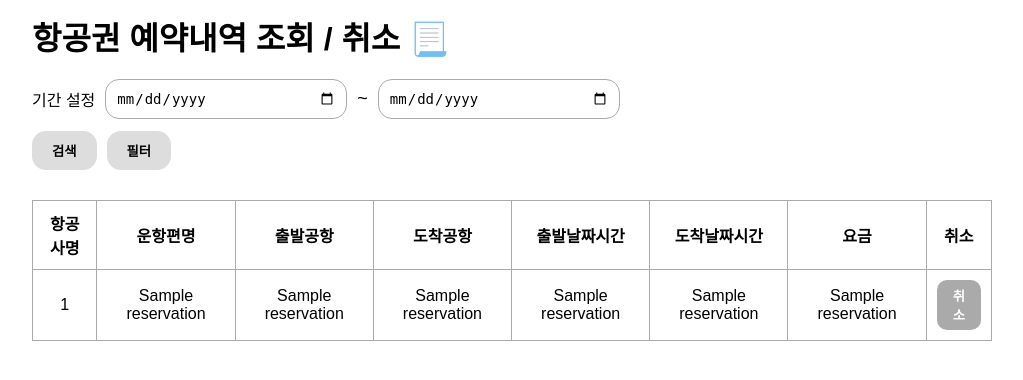
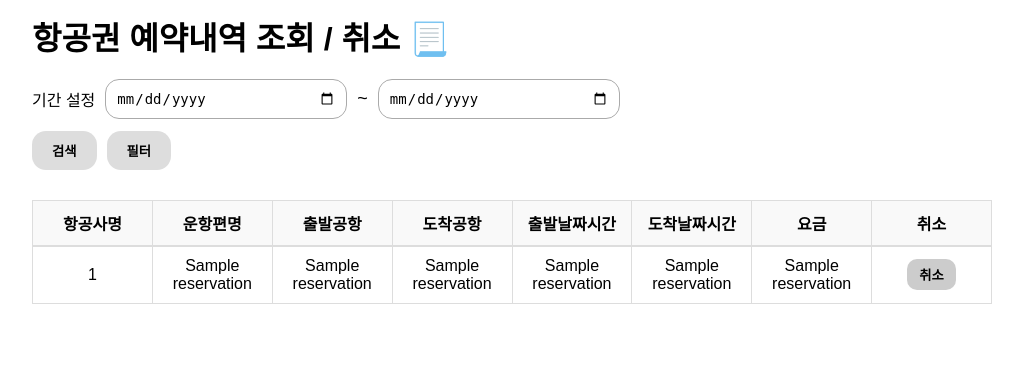
Before and after one commit to clr4takeoff/2025-Spring-Database, a Flask app: template templates/flight_check.html in a window 1280 px wide. Shown: the part 136-516 px from the top of the page, without its empty margins (128-1151 px from the left). Run offline with Flask 3, Linux system fonts and the light colour scheme; the visitor is signed in with stand-in values (Sample User, id 1); the template is opened without the code that fills it: most values are stand-ins (such as "Sample title", 1, 10 or a date in 2020); lists and menus that the app fills with data are empty.

Commit message:
Unify table design

```diff
--- a/static/css/flight_check.css
+++ b/static/css/flight_check.css
@@ -85,31 +85,50 @@ main h1 {
   background-color: #bbb;
 }
 
-.result-table {
-  width: 100%;
-  border-collapse: collapse;
-  margin-top: 20px;
-}
-
-.result-table th,
-.result-table td {
-  border: 1px solid #aaa;
+/* 예약 테이블 - 헤더 스타일 */
+.header-table th {
+  background-color: #f9f9f9;
+  font-weight: bold;
+  border: 1px solid #ddd;
   padding: 10px;
   text-align: center;
 }
 
+/* 예약 테이블 - 바디 스타일 */
+.body-table td {
+  border: 1px solid #ddd;
+  padding: 10px;
+  text-align: center;
+  background-color: #fff;
+  word-wrap: break-word;
+}
+
+/* 스크롤 영역 */
+.scroll-body {
+  max-height: 400px;
+  overflow-y: auto;
+}
+
+/* 공통 테이블 */
+.result-table {
+  width: 100%;
+  border-collapse: collapse;
+  table-layout: fixed;
+}
+
+/* 취소 버튼 스타일 */
 .cancel-btn {
   padding: 6px 12px;
+  background-color: #ccc;
   border: none;
-  background-color: #aaa;
-  color: #fff;
   border-radius: 10px;
   font-weight: bold;
   cursor: pointer;
+  transition: background-color 0.2s ease;
 }
 
 .cancel-btn:hover {
-  background-color: #888;
+  background-color: #bbb;
 }
 
 .logout-btn {
--- a/templates/flight_check.html
+++ b/templates/flight_check.html
@@ -33,7 +33,9 @@
         </form>
 
 
-      <table class="result-table">
+      <div class="table-wrapper">
+        <!-- 상단 헤더 테이블 -->
+        <table class="result-table header-table">
           <thead>
             <tr>
               <th>항공사명</th>
@@ -46,17 +48,22 @@
               <th>취소</th>
             </tr>
           </thead>
+        </table>
+
+        <!-- 스크롤 가능한 바디 테이블 -->
+        <div class="scroll-body">
+          <table class="result-table body-table">
             <tbody>
               {% if reservations %}
                 {% for r in reservations %}
                   <tr>
-                <td>{{ r[0] }}</td>  <!-- 항공사명 -->
-                <td>{{ r[1] }}</td>  <!-- 운항편명 -->
-                <td>{{ r[2] }}</td>  <!-- 출발공항 -->
-                <td>{{ r[3] }}</td>  <!-- 도착공항 -->
-                <td>{{ r[4] }}</td>  <!-- 출발날짜시간 -->
-                <td>{{ r[5] }}</td>  <!-- 도착날짜시간 -->
-                <td>{{ r[6] }}</td>  <!-- 요금 -->
+                    <td>{{ r[0] }}</td>
+                    <td>{{ r[1] }}</td>
+                    <td>{{ r[2] }}</td>
+                    <td>{{ r[3] }}</td>
+                    <td>{{ r[4] }}</td>
+                    <td>{{ r[5] }}</td>
+                    <td>{{ r[6] }}</td>
                     <td>
                       <form action="{{ url_for('flight_check') }}" method="post" onsubmit="return confirm('예약을 취소하시겠습니까?');">
                         <input type="hidden" name="flight_no" value="{{ r[1] }}">
@@ -72,8 +79,10 @@
                 </tr>
               {% endif %}
             </tbody>
+          </table>
+        </div>
+      </div>
 
-      </table>
     </main>
   </div>
   <script src="{{ url_for('static', filename='js/script.js') }}"></script>
```
Lines whose indentation alone changed are shown as unchanged.
